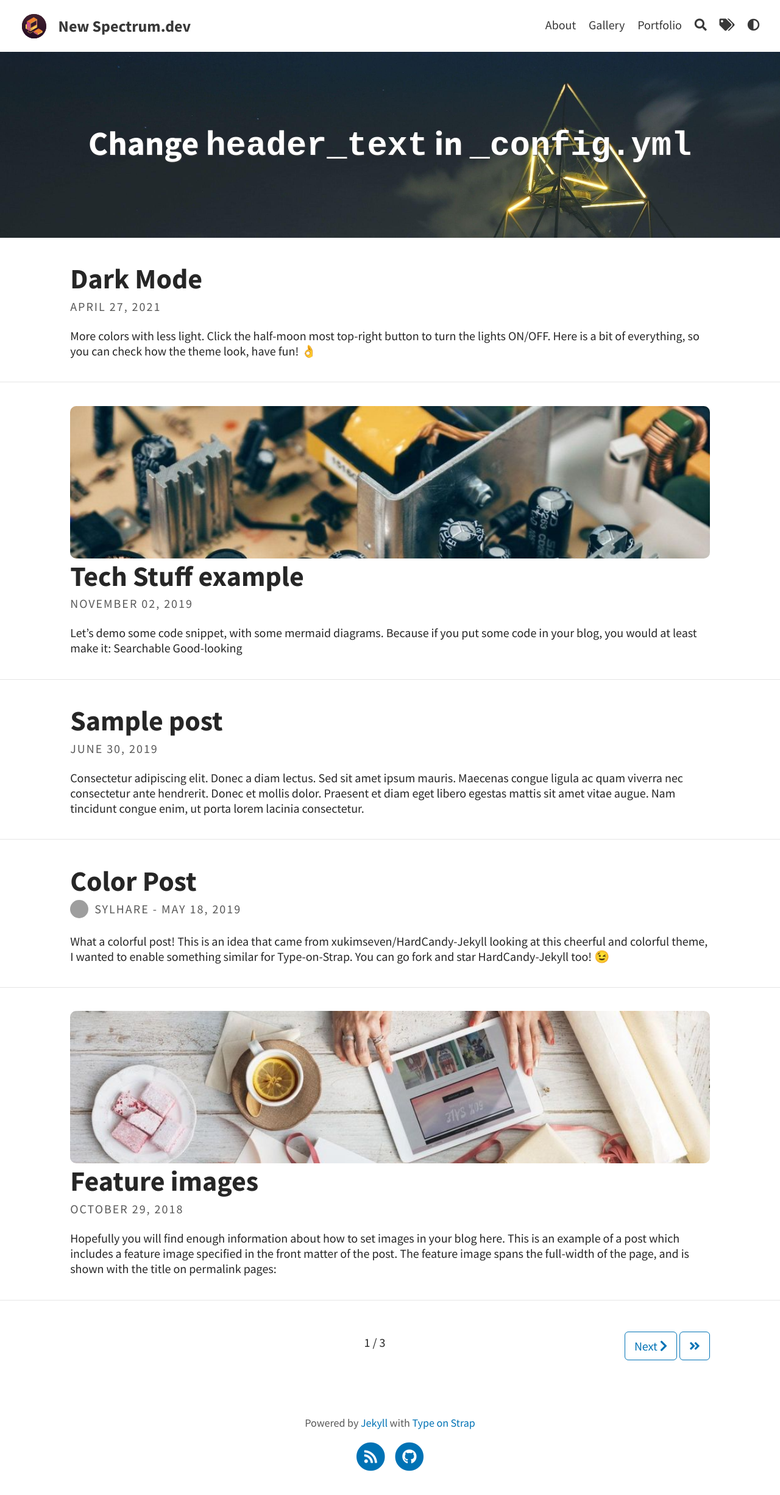
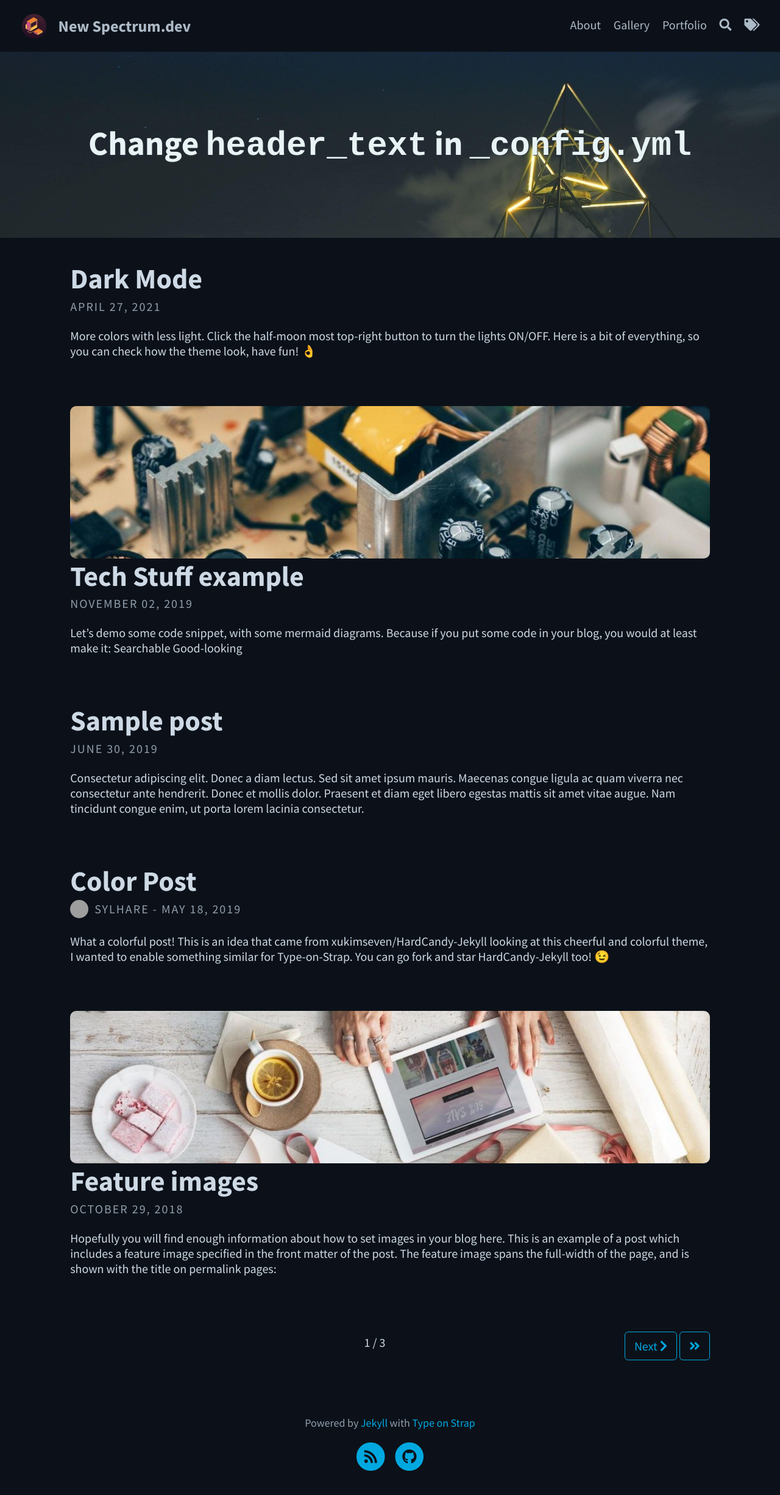
Before and after one commit to NewSpectrum/NSDev-Site, a Jekyll site: the page built from index.html, in a window 1280 px wide. Shown: the whole page at 61% size. Built offline with Jekyll 4.4.1, drawn with Linux system fonts in a browser that asks for light colours; a script that is not in the unit is left out; the list of posts is cut into pages by our own code; grey boxes are pictures that could not be loaded.

Commit message:
dark theme tweaks

```diff
--- a/_config.yml
+++ b/_config.yml
@@ -35,7 +35,7 @@ katex: true                                             # Enable if using math m
 mermaid: default                                        # Enable mermaid-js for diagrams, use theme: base, forest, dark, default, neutral
 google_analytics:                                       # Tracking ID, e.g. "UA-000000-01"
 cookie_consent: false                                   # To respect the usage of cookies
-color_theme: auto                                       # auto, dark or light
+color_theme: dark
 
 # Comments
 comments:
--- a/_sass/base/_variables.scss
+++ b/_sass/base/_variables.scss
@@ -51,7 +51,7 @@ html, html[data-theme="light"] {
 }
 
 html[data-theme="dark"] {
-  --background: #22272e; // brand, background
+  --background: #0c1119; // brand, background
   --blockquote: #373e47; // blockquote
   --selection: #545d68; // selection
   --meta: #909dab; // meta
@@ -97,9 +97,9 @@ html, html[data-theme="light"] {
 
 // Supernova Theme
 html[data-theme="dark"] {
-  --base00: hsl(0, 0%, 20%); // Default Background
-  --base01: #444c56; // Lighter Background (Used for status bars, line number and folding marks)
-  --base02: #545d68; // Selection Background
+  --base00: #060d19; // Default Background
+  --base01: #192433; // Lighter Background (Used for status bars, line number and folding marks)
+  --base02: #26313f; // Selection Background
   --base03: #909dab; // Comments, Invisible, Line Highlighting
   --base04: #adbac7; // Dark Foreground (Used for status bars)
   --base05: #cdd9e5; // Default Foreground, Caret, Delimiters, Operators
```
